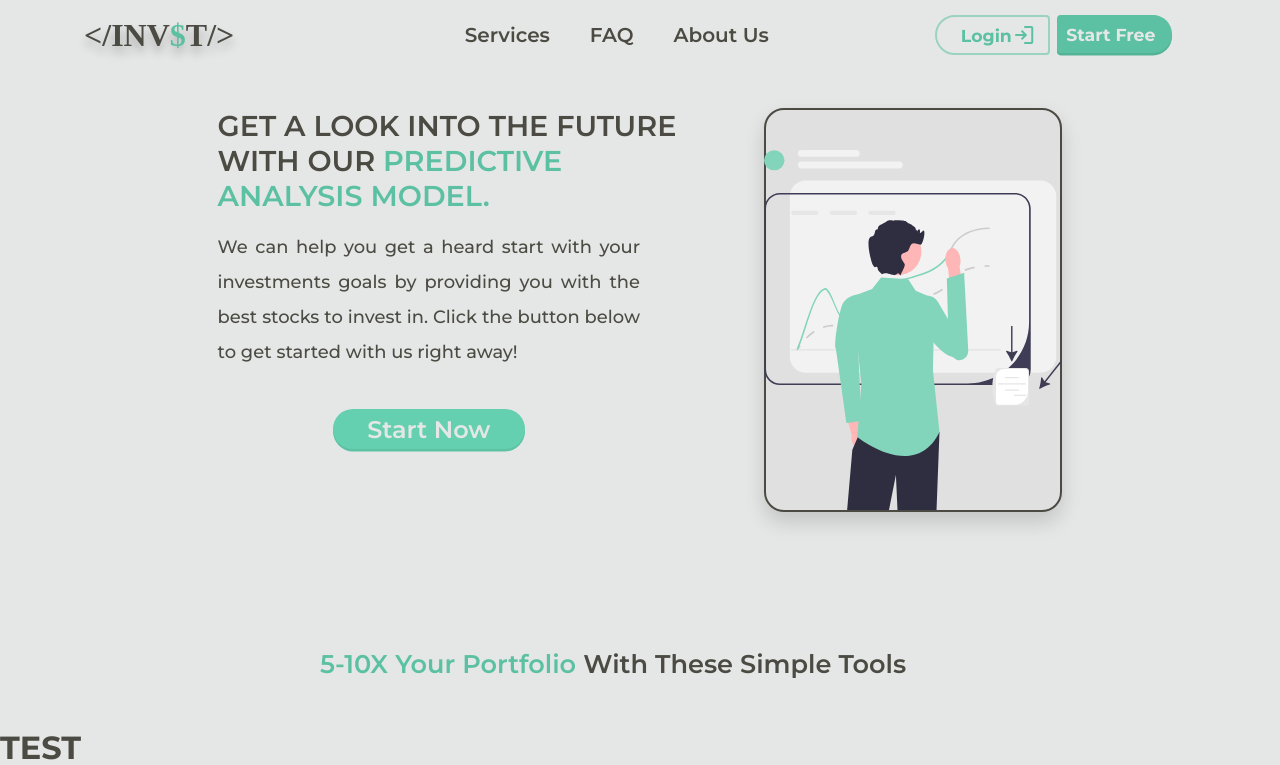
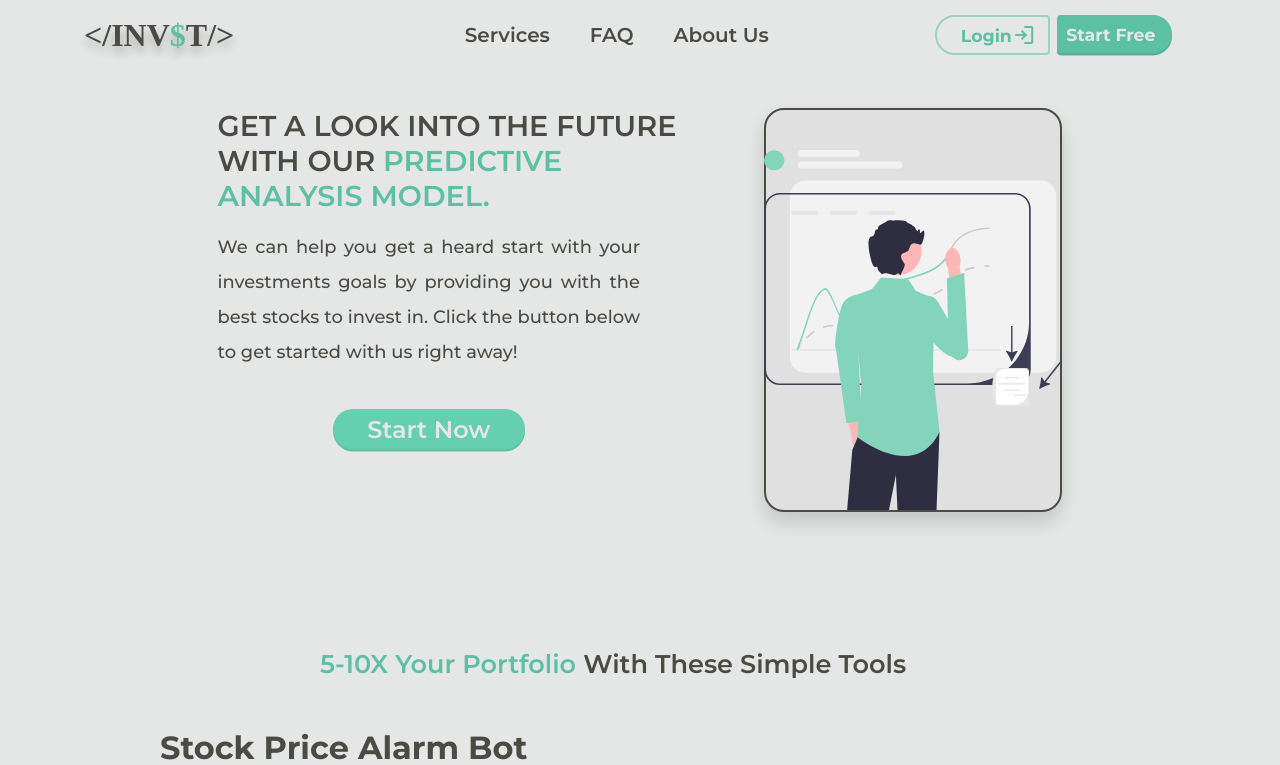
Before and after one commit to Hamza-Mos/invst, a React (Create React App) app: page / in a window 1280 px wide. Shown: the top 765 px of the page. Built offline with nearby package versions, Linux system fonts and the light colour scheme; a web font is replaced by a local one.

Commit message:
init features

```diff
--- a/src/components/Features.js
+++ b/src/components/Features.js
@@ -3,6 +3,11 @@ import React from 'react'
 function Features() {
   return (
     <div>
+      <div className="button-alert-bot">
+        <h1>Stock Price Alarm Bot</h1>
+        <button>Try It Out</button>
+      </div>
+
       <h1>TEST</h1>
       <h1>TEST</h1>
       <h1>TEST</h1>
@@ -17,7 +22,6 @@ function Features() {
       <h1>TEST</h1>
       <h1>TEST</h1>
       <h1>TEST</h1>
-
     </div>
   );
 }
--- a/src/components/styles.css
+++ b/src/components/styles.css
@@ -196,3 +196,10 @@
     font-size: 2vw;
     font-weight: 600;
 }
+
+
+
+
+.button-alert-bot {
+    margin-left: 10rem;
+}
```
